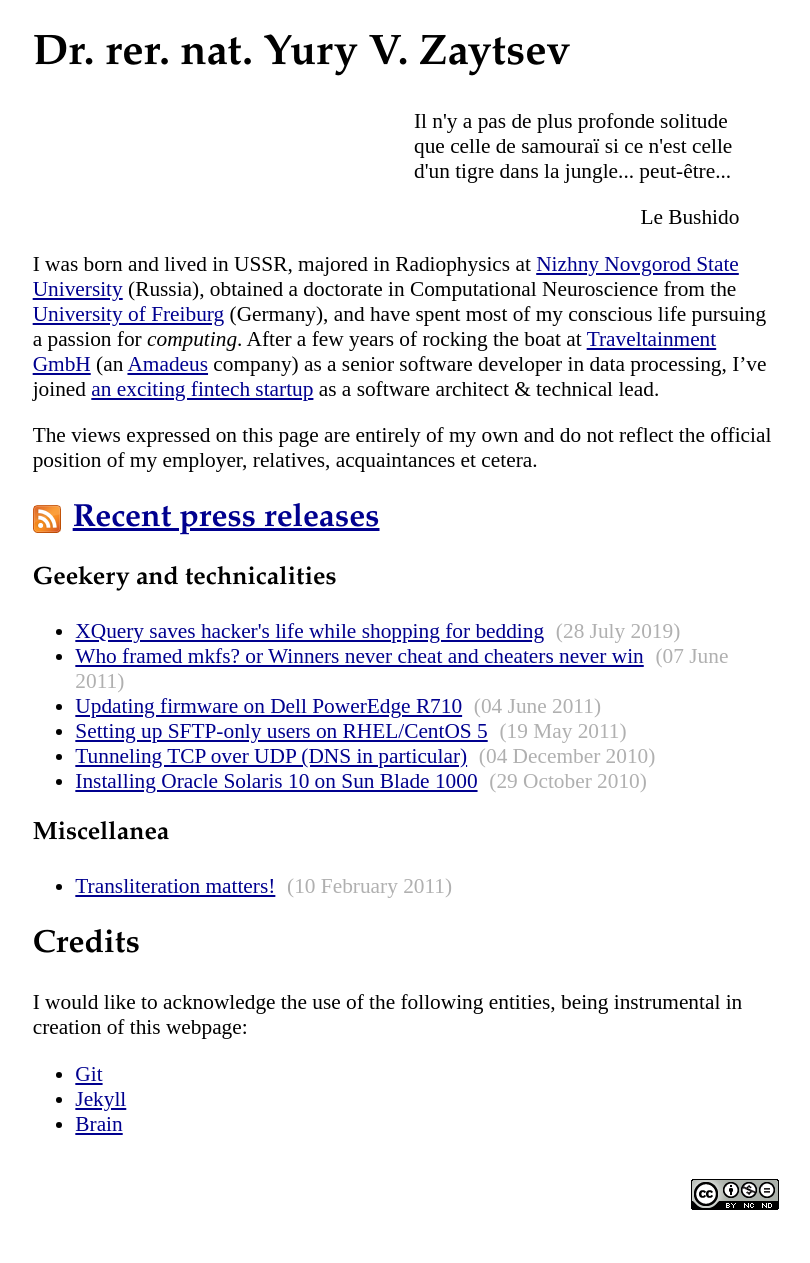
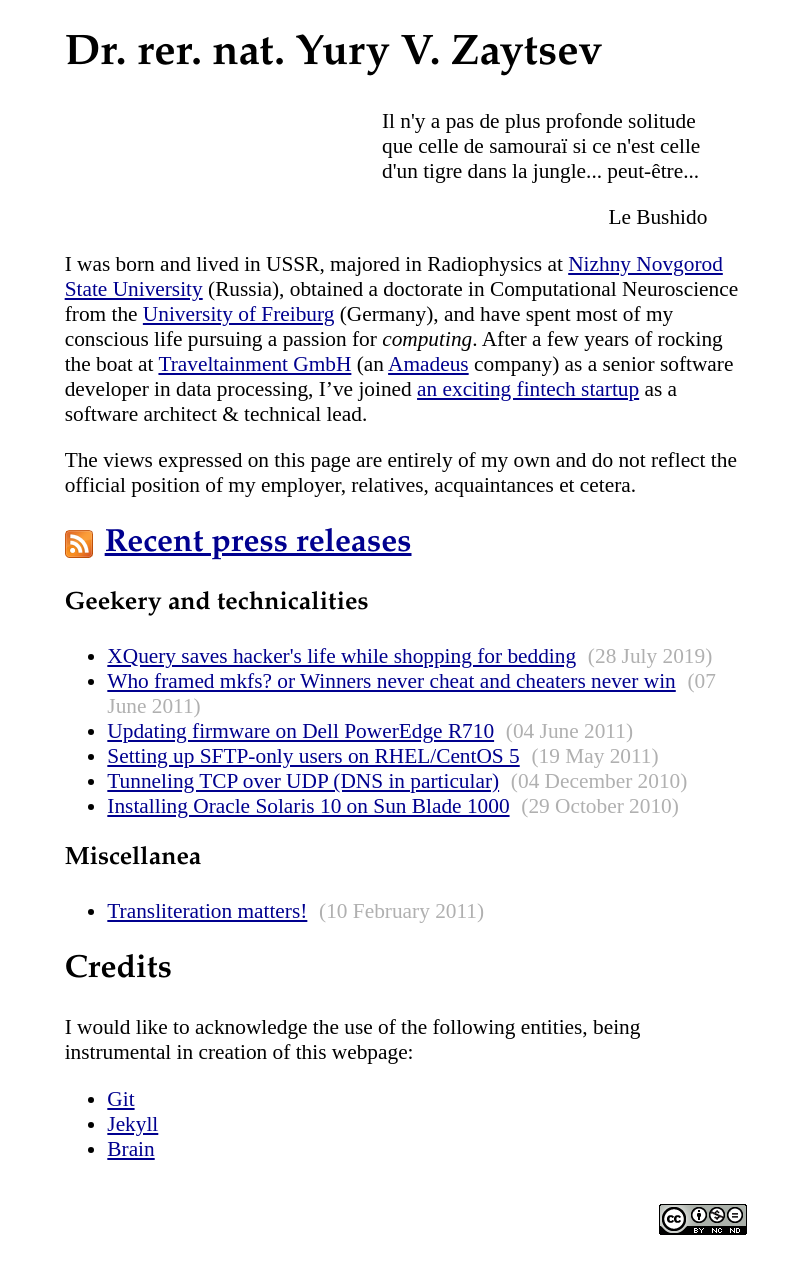
Before and after one commit to zyv/zyv.github.io, a Jekyll site: the page built from index.md, in a window 1280 px wide. Shown: the whole page, without its empty margins (234-1044 px from the left). Built offline with Jekyll 4.4.1, drawn with Linux system fonts in a browser that asks for light colours; before the commit the page ends 1238 px from its top, so only the background shows below that.

Commit message:
Made the world quite a bit narrower

```diff
--- a/css/default.css
+++ b/css/default.css
@@ -39,7 +39,7 @@ a {
 }
 
 .content {
-    width: 35em;
+    width: 32em;
     margin: auto;
 }
 
@@ -57,7 +57,7 @@ ul.posts-list span {
 }
 
 .content blockquote {
-    padding-left: 16em;
+    padding-left: 13em;
 }
 
 .feed-link {
```
